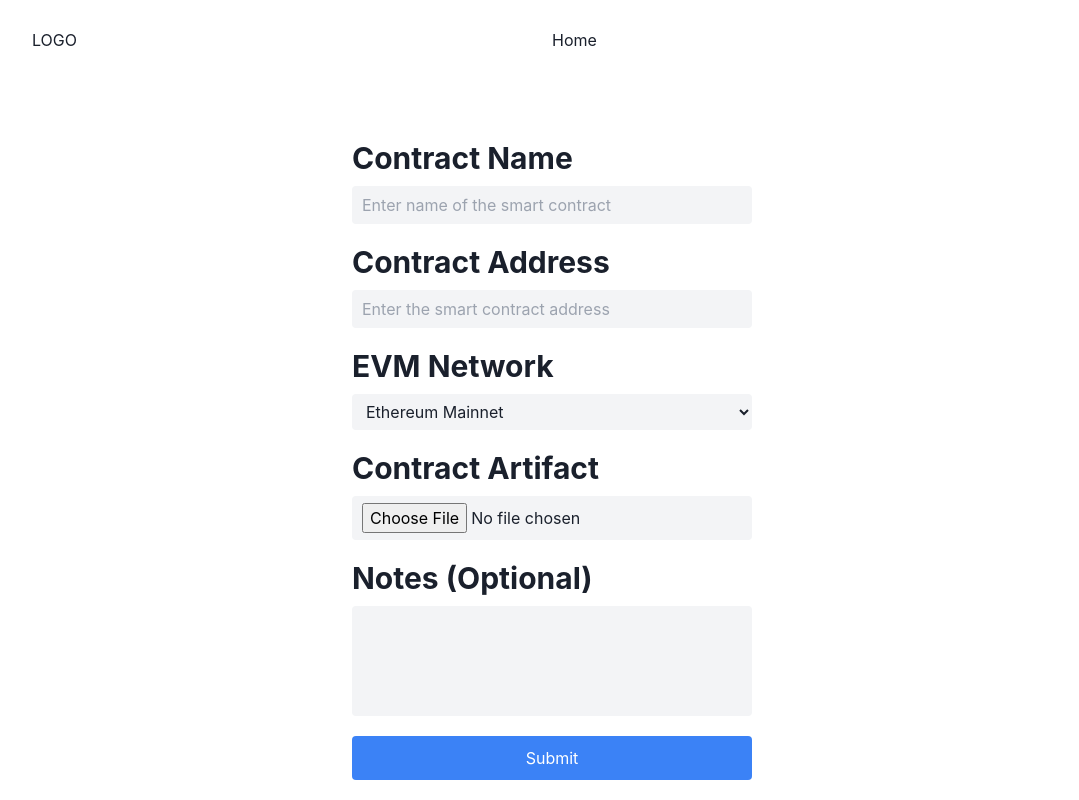
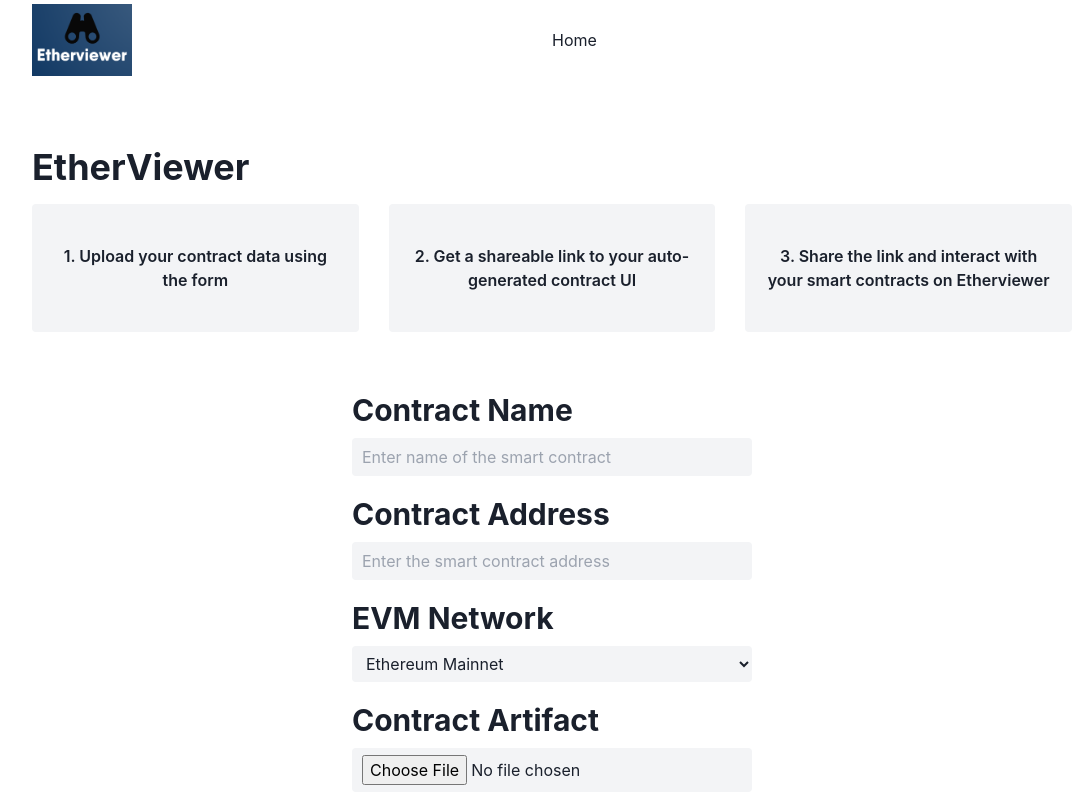
Before and after one commit to UltimateRoman/Etherviewer, a Next.js app: page / in a window 1280 px wide. Shown: the top 800 px of the page, without its empty margins (88-1167 px from the left). Built offline with nearby package versions, Linux system fonts and the light colour scheme; what web3.storage would draw is missing.

Commit message:
added logo to nav, added steps in home page

```diff
--- a/components/Navbar/index.tsx
+++ b/components/Navbar/index.tsx
@@ -1,10 +1,16 @@
+import Link from "next/link";
+
 const Navbar = () => {
     return (
         <nav className="w-full flex items-center justify-between max-h-[10vh] min-h-[10vh] h-full">
             <div className="w-full h-full flex items-center justify-between max-w-[1440px] px-[32px] md:px-[64px] lg:px-[120px]">
-                <h1 className="flex-1">LOGO</h1>
+                <h1 className="flex-1">
+                    {/* eslint-disable-next-line @next/next/no-img-element */}
+                    <img src="/logo.png" alt="EtherViewer" width={100} />
+                </h1>
                 <ul className="flex-1 flex items-center justify-between">
-                    <li>Home</li>
+                    <li><Link href="/"><a>Home</a></Link>
+                    </li>
                 </ul>
             </div>
         </nav>
--- a/pages/index.tsx
+++ b/pages/index.tsx
@@ -6,7 +6,7 @@ import { useToast } from "@chakra-ui/react";
 
 import NetworkList from "../public/networks.json";
 
-const client = new Web3Storage({ token: process.env.TOKEN !== undefined ? process.env.TOKEN : "null"} as any);
+const client = new Web3Storage({ token: process.env.TOKEN !== undefined ? process.env.TOKEN : "null" } as any);
 
 const Home: NextPage = () => {
   const [name, setName] = useState<string>("");
@@ -45,7 +45,13 @@ const Home: NextPage = () => {
 
   return (
     <Default>
-      <div className="min-h-screen flex items-start justify-center pt-[60px]">
+      <div className="min-h-screen flex flex-col items-start justify-center pt-[60px]">
+        <h2 className="font-bold text-[36px]">EtherViewer</h2>
+        <ul className="grid grid-cols-1 md:grid-cols-2 lg:grid-cols-3 gap-[30px] text-[16px] font-semibold mt-[10px] mb-[60px]">
+          <li className="flex items-center justify-center px-[20px] py-[40px] text-center bg-gray-100 h-full flex-1 rounded">1. Upload your contract data using the form</li>
+          <li className="flex items-center justify-center px-[20px] py-[40px] text-center bg-gray-100 h-full flex-1 rounded">2. Get a shareable link to your auto-generated contract UI</li>
+          <li className="flex items-center justify-center px-[20px] py-[40px] text-center bg-gray-100 h-full flex-1 rounded">3. Share the link and interact with your smart contracts on Etherviewer</li>
+        </ul>
         <form onSubmit={handleSubmit} className="flex flex-col w-full items-center justify-center text-left">
           <label htmlFor="name" className="text-lg md:text-xl text-left w-full max-w-[400px] font-bold lg:text-3xl">Contract Name</label>
           <input
@@ -76,7 +82,7 @@ const Home: NextPage = () => {
             placeholder="Select EVM Network"
           >
             {NetworkList?.network_names?.map((network, key) => {
-              return(
+              return (
                 <option key={key} value={network}>{network}</option>
               );
             })}
```
